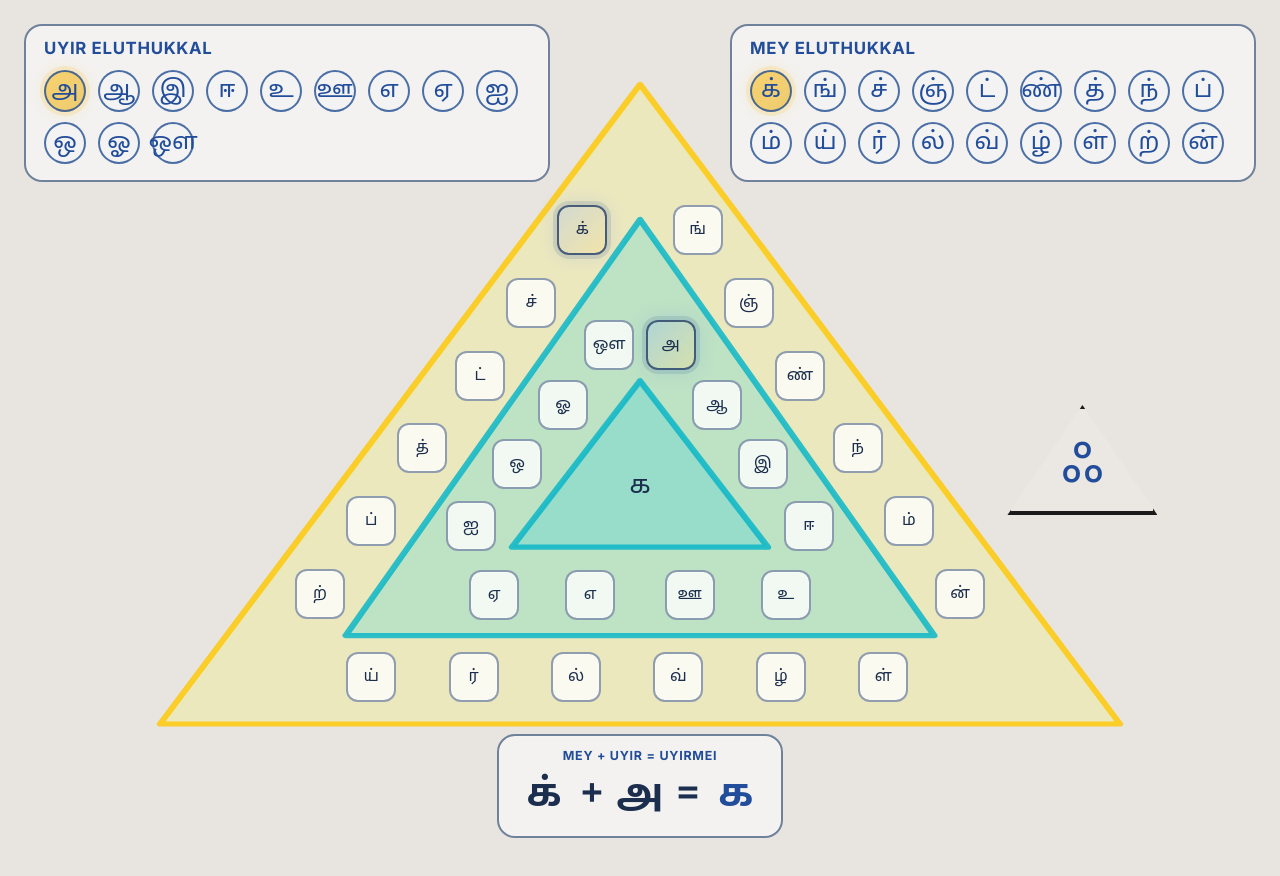
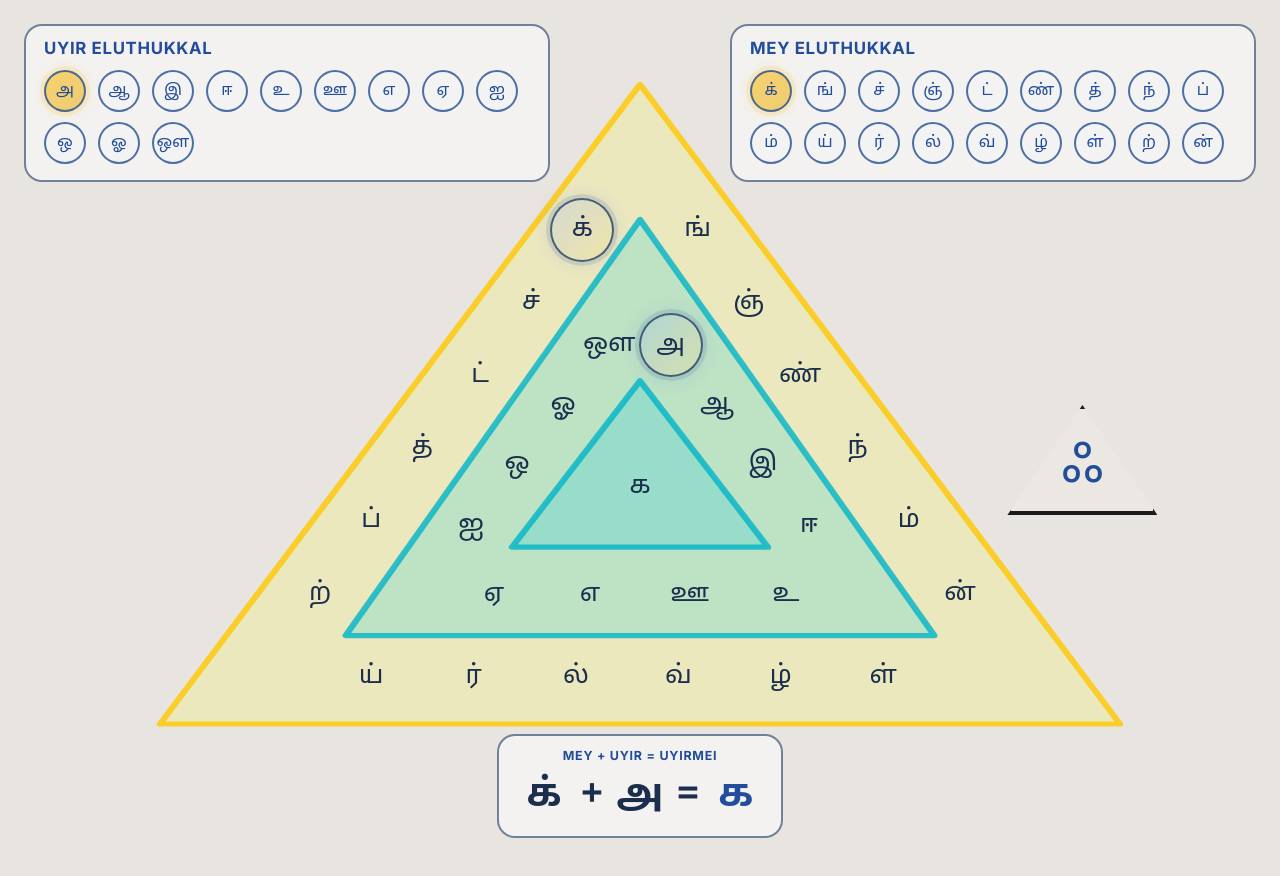
Before and after one commit to naga2hands/Tamil_Mukkonam, a plain HTML site: page index.html in a window 1280 px wide. Drawn offline with Linux system fonts and the light colour scheme.

Commit message:
cosm changes

```diff
--- a/styles.css
+++ b/styles.css
@@ -65,7 +65,7 @@ body {
   border: 2px solid rgba(33, 78, 146, 0.8);
   background: rgba(255,255,255,0.14);
   color: var(--primary);
-  font-size: 1.5rem;
+  font-size: 1.0rem;
   line-height: 1;
   font-family: "Noto Sans Tamil", sans-serif;
   display: inline-flex;
@@ -170,7 +170,7 @@ body {
   z-index: 5;
 }
 
-.layer-letter {
+/* .layer-letter {
   position: absolute;
   z-index: 20;
   transform: translate(-50%, -50%);
@@ -193,19 +193,62 @@ body {
   cursor: pointer;
   pointer-events: auto;
   transition: transform 0.2s ease, box-shadow 0.2s ease, background 0.2s ease;
+} */
+.layer-letter {
+  position: absolute;
+  z-index: 20;
+  transform: translate(-50%, -50%);
+  width: auto;
+  height: auto;
+  min-width: unset;
+  min-height: unset;
+  padding: 0;
+  border: none;
+  background: transparent;
+  box-shadow: none;
+  color: var(--ink);
+  font-size: clamp(1.6rem, 2.0vw, 1.6rem) !important;
+  line-height: 1;
+  font-family: "Noto Sans Tamil", sans-serif;
+  text-align: center;
+  white-space: nowrap;
+  cursor: pointer;
+  pointer-events: auto;
+  transition: transform 0.2s ease, background 0.2s ease, box-shadow 0.2s ease;
 }
 
-.layer-letter:hover,
+/*.layer-letter:hover,
 .layer-letter:focus-visible {
   transform: translate(-50%, -50%) scale(1.05);
   box-shadow: 0 0 0 4px rgba(43, 89, 182, 0.12);
   outline: none;
+}*/
+.layer-letter:hover,
+.layer-letter:focus-visible {
+  transform: translate(-50%, -50%) scale(1.05);
+  outline: none;
 }
 
-.layer-letter.active {
+/*.layer-letter.active {
   background: linear-gradient(135deg, rgba(147, 182, 255, 0.28), rgba(250, 222, 139, 0.38));
   border-color: rgba(37, 64, 108, 0.82);
   box-shadow: 0 0 0 4px rgba(37, 64, 108, 0.12), 0 0 20px rgba(93, 137, 255, 0.22);
+}*/
+.layer-letter.active {
+  width: 64px;
+  height: 64px;
+  border-radius: 50%;
+  display: flex;
+  align-items: center;
+  justify-content: center;
+  background: linear-gradient(135deg, rgba(147, 182, 255, 0.28), rgba(250, 222, 139, 0.38));
+  border: 2px solid rgba(37, 64, 108, 0.82);
+  box-shadow: 0 0 0 4px rgba(37, 64, 108, 0.12), 0 0 20px rgba(93, 137, 255, 0.22);
+}
+
+.layer-letter.active:hover,
+.layer-letter.active:focus-visible {
+  transform: translate(-50%, -50%) scale(1.05);
 }
 
 .center-letter {
```
